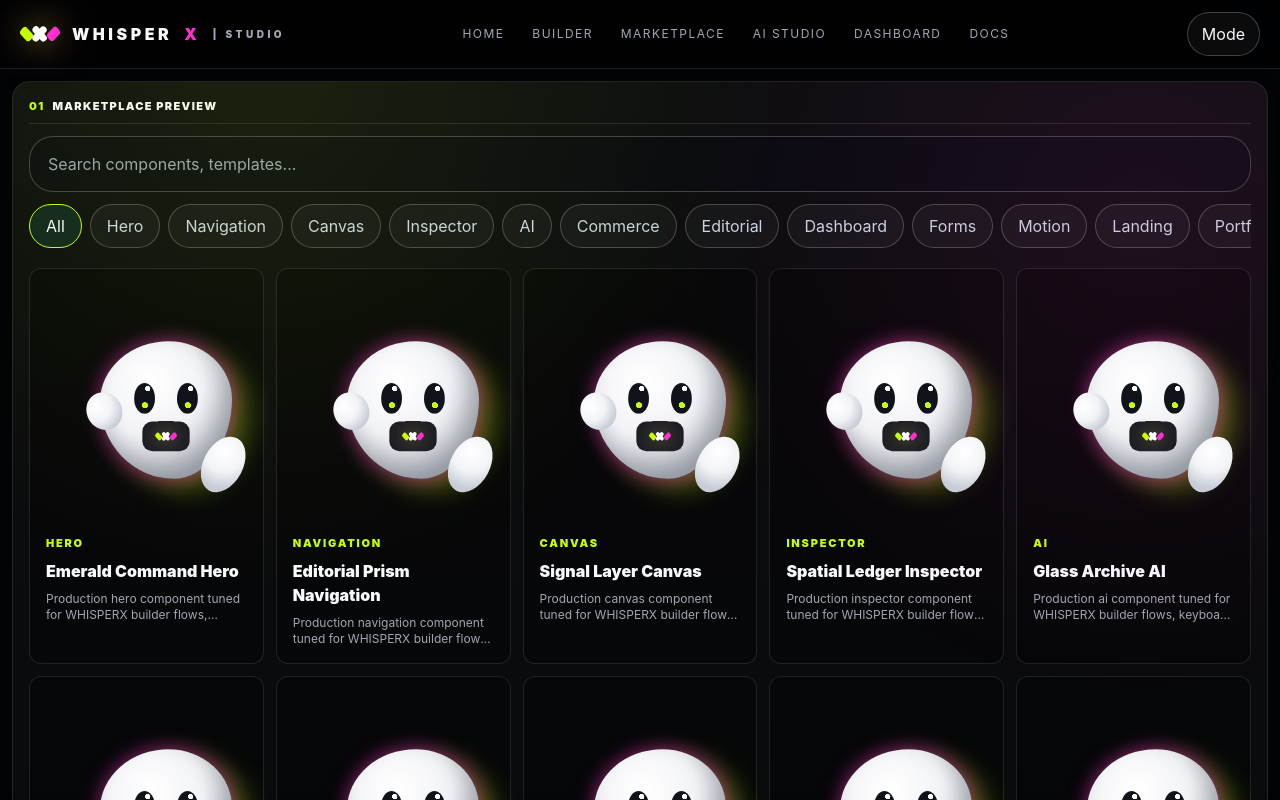
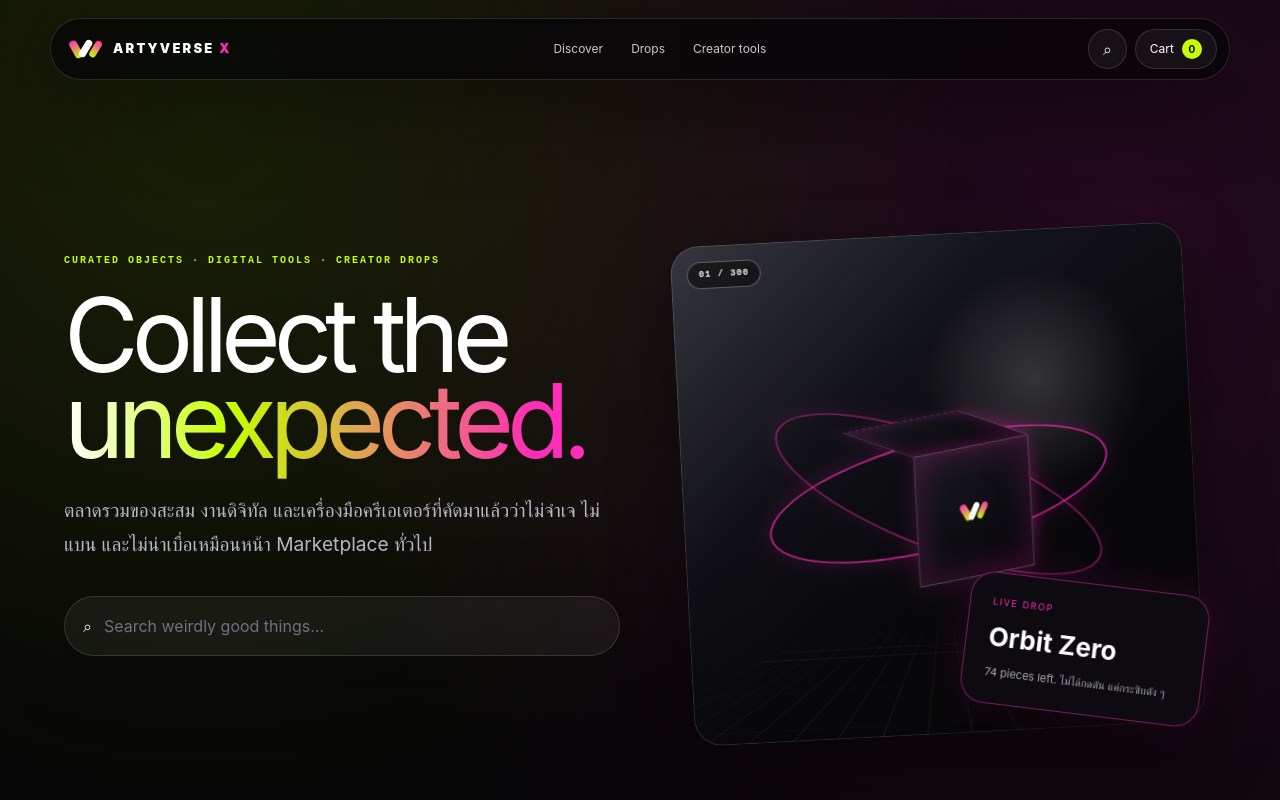
Before and after one commit to arty69x/wpx-studio, a Next.js app: page /marketplace in a window 1280 px wide. Shown: the top 800 px of the page. Built offline with nearby package versions, Linux system fonts and the light colour scheme.

Commit message:
feat: replace marketplace with ARTYVERSE discovery experience

```diff
--- a/app/marketplace/page.tsx
+++ b/app/marketplace/page.tsx
@@ -1,2 +1,5 @@
-import { PlatformPage } from '@/components/ui/platform';
-export default function MarketplacePage() { return <PlatformPage kind="marketplace" />; }
+import { MarketplaceExperience } from '@/components/artyverse/MarketplaceCore';
+
+export default function MarketplacePage() {
+  return <MarketplaceExperience />;
+}
```
